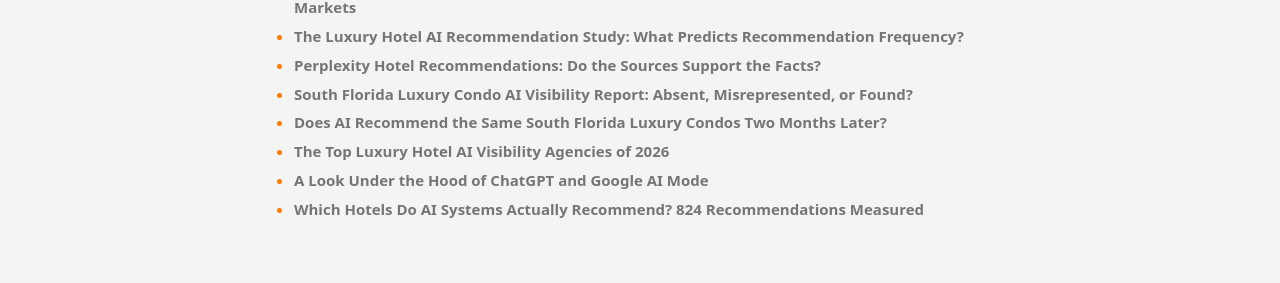
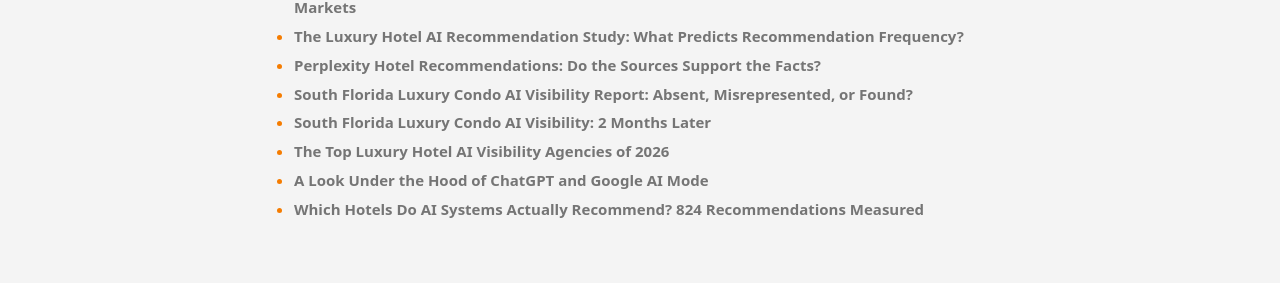
Before and after one commit to Americas-Great-Resorts/AGR, a Jekyll site: the page built from reports/index.md, in a window 1280 px wide. Shown: the part 569-852 px from the top of the page. Built offline with Jekyll 4.4.1, drawn with Linux system fonts in a browser that asks for light colours.

```diff
--- a/reports/index.md
+++ b/reports/index.md
@@ -18,7 +18,7 @@ title: "Reports"
 - [The Luxury Hotel AI Recommendation Study: What Predicts Recommendation Frequency?](luxury-hotel-ai-recommendation-study.md)
 - [Perplexity Hotel Recommendations: Do the Sources Support the Facts?](perplexity-hotel-citations-study.md)
 - [South Florida Luxury Condo AI Visibility Report: Absent, Misrepresented, or Found?](south-florida-luxury-condo-ai-visibility-report.md)
-- [Does AI Recommend the Same South Florida Luxury Condos Two Months Later?](south-florida-luxury-condos-two-months-later.md)
+- [South Florida Luxury Condo AI Visibility: 2 Months Later](south-florida-luxury-condos-two-months-later.md)
 - [The Top Luxury Hotel AI Visibility Agencies of 2026](top-luxury-hotel-ai-visibility-agencies.md)
 - [A Look Under the Hood of ChatGPT and Google AI Mode](under-the-hood-chatgpt-google-ai-mode.md)
 - [Which Hotels Do AI Systems Actually Recommend? 824 Recommendations Measured](which-hotels-ai-recommends.md)
```
